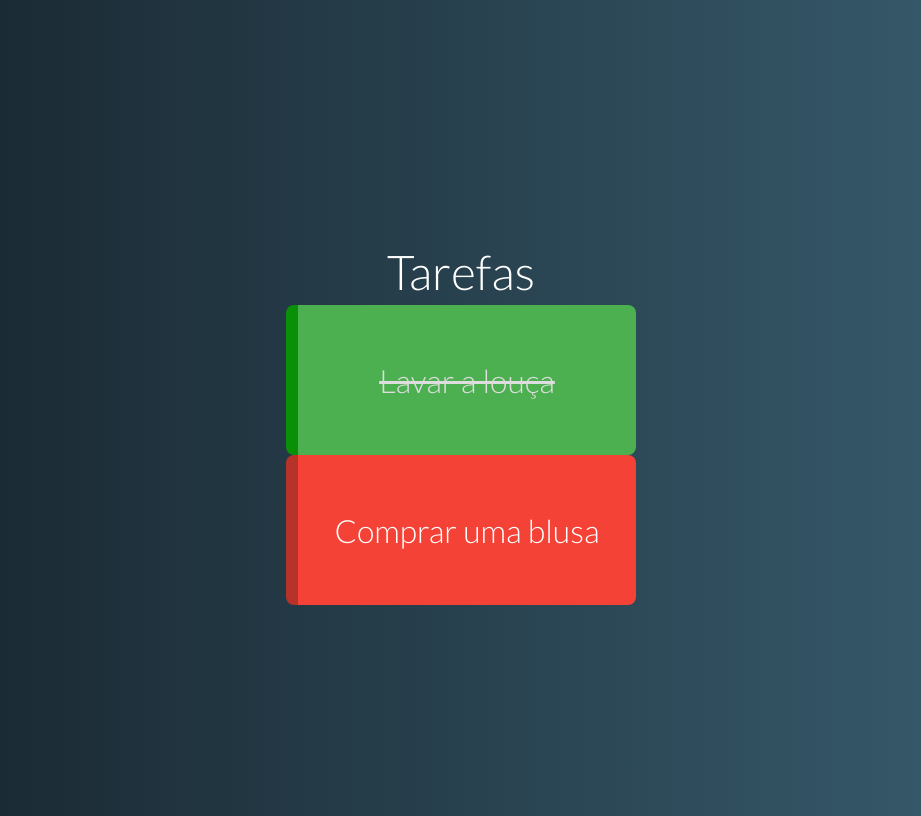
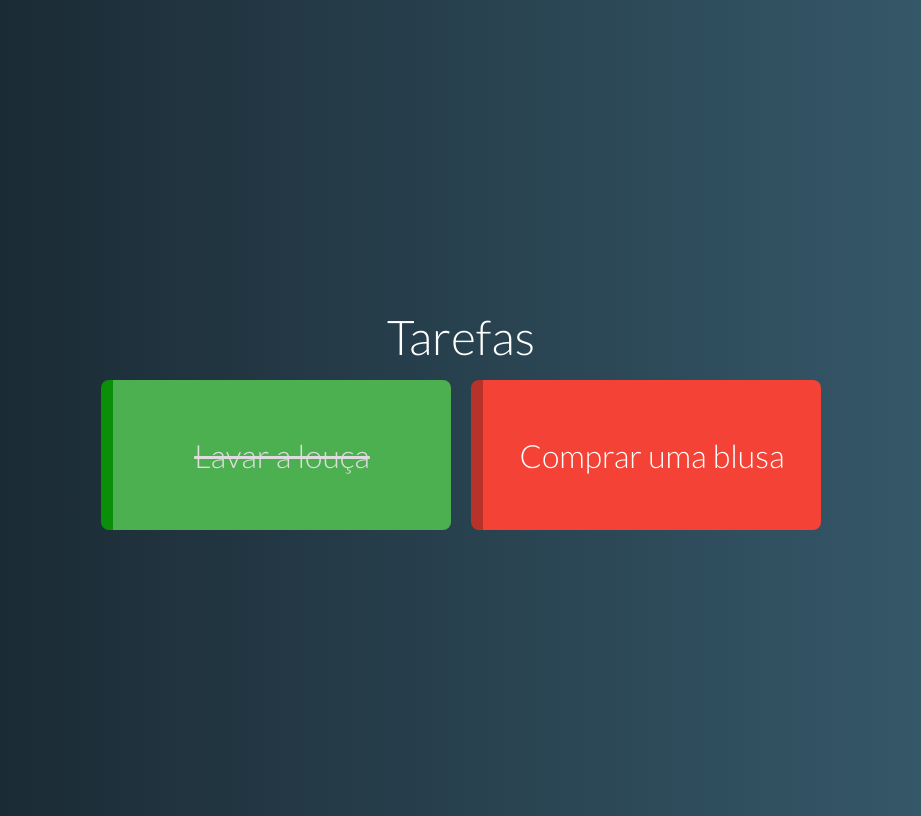
Before and after one commit to rmgimenez/curso-vue-02-tarefas, a Vue app: page / in a window 1280 px wide. Shown: the whole page, without its empty margins (179-1100 px from the left). Built offline with nearby package versions, Linux system fonts and the light colour scheme.

Commit message:
mudanças no css

```diff
--- a/src/components/Task.vue
+++ b/src/components/Task.vue
@@ -21,4 +21,30 @@ export default {
 </script>
 
 <style>
+.task {
+  box-sizing: border-box;
+  width: 350px;
+  height: 150px;
+  padding: 10px;
+  border-radius: 8px;
+  font-size: 2rem;
+  font-weight: 300;
+  cursor: pointer;
+  user-select: none;
+  display: flex;
+  justify-content: center;
+  align-items: center;
+}
+
+.pending {
+  border-left: 12px solid #b73229;
+  background-color: #f44336;
+}
+
+.done {
+  color: #ddd;
+  border-left: 12px solid #0a8f08;
+  background-color: #4caf50;
+  text-decoration: line-through;
+}
 </style>
--- a/src/components/TaskGrid.vue
+++ b/src/components/TaskGrid.vue
@@ -1,8 +1,9 @@
 <template>
   <div class="task-grid">
-      <template>
+      <template v-if="tasks.length">
           <Task v-for="task in tasks" :key="task.name" :task="task">{{ task.name }}</Task>
       </template>
+      <p class="no-task" v-else>Sua vida está em dia :)</p>
   </div>
 </template>
 
@@ -18,30 +19,18 @@ export default {
 </script>
 
 <style>
-  .task {
-    box-sizing: border-box;
-    width: 350px;
-    height: 150px;
-    padding: 10px;
-    border-radius: 8px;
-    font-size: 2rem;
-    font-weight: 300;
-    cursor: pointer;
-    user-select: none;
-    display: flex;
-    justify-content: center;
-    align-items: center;
-  }
+.task-grid {
+  display: flex;
+  justify-content: center;
+  flex-wrap: wrap;
+}
 
-  .pending {
-    border-left: 12px solid #b73229;
-    background-color: #f44336;
-  }
+.task-grid .task {
+  margin: 10px;
+}
 
-  .done {
-    color: #ddd;
-    border-left: 12px solid #0a8f08;
-    background-color: #4caf50;
-    text-decoration: line-through;
-  }
+.no-task {
+  color: #aaa;
+  font-size: 1.7rem;
+}
 </style>
```
